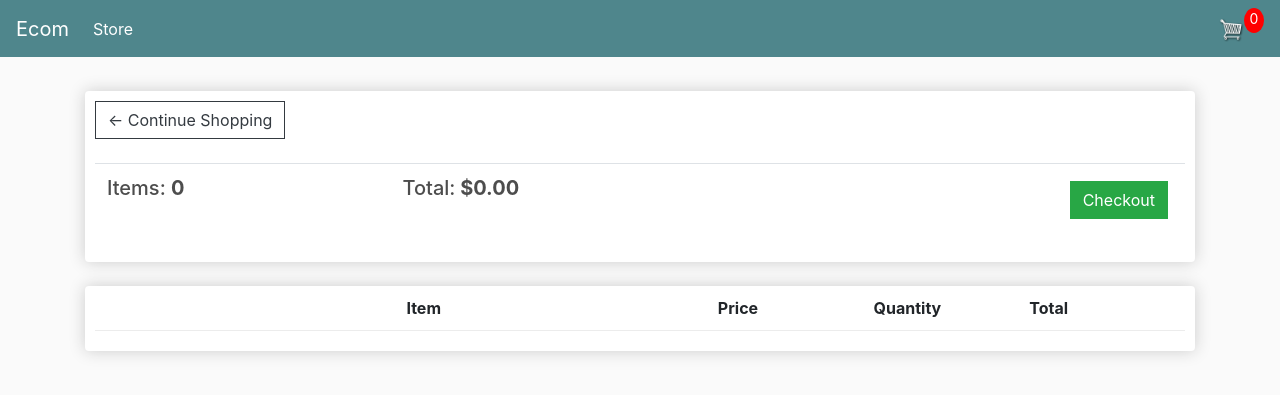
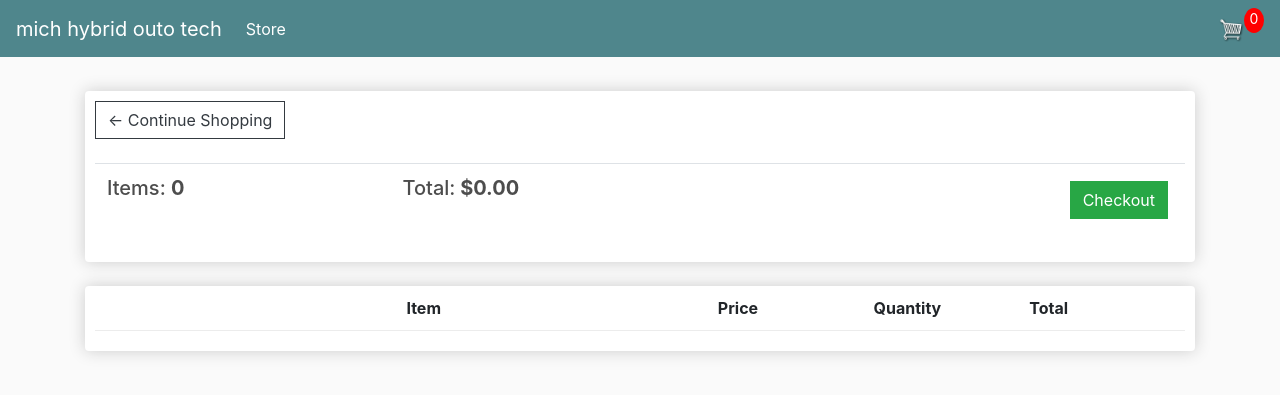
Before and after one commit to A60-0141/Mich-Hybrid-Auto-Tech-app, a Django app: page /cart/ in a window 1280 px wide. Shown: the top 395 px of the page. Run offline with Django 5.2, Linux system fonts and the light colour scheme; lists and menus that the app fills with data are empty; some libraries are stand-ins or nearby versions.

Commit message:
the title gain

```diff
--- a/store/templates/store/main.html
+++ b/store/templates/store/main.html
@@ -320,7 +320,7 @@
 <body>
 
 	<nav class="navbar navbar-expand-lg navbar-dark bg-dark">
-	  <a class="navbar-brand" href="{% url 'store' %}">Ecom</a>
+	  <a class="navbar-brand" href="{% url 'store' %}">mich hybrid outo tech</a>
 	  <button class="navbar-toggler" type="button" data-toggle="collapse" data-target="#navbarSupportedContent" aria-controls="navbarSupportedContent" aria-expanded="false" aria-label="Toggle navigation">
 	    <span class="navbar-toggler-icon"></span>
 	  </button>
```
